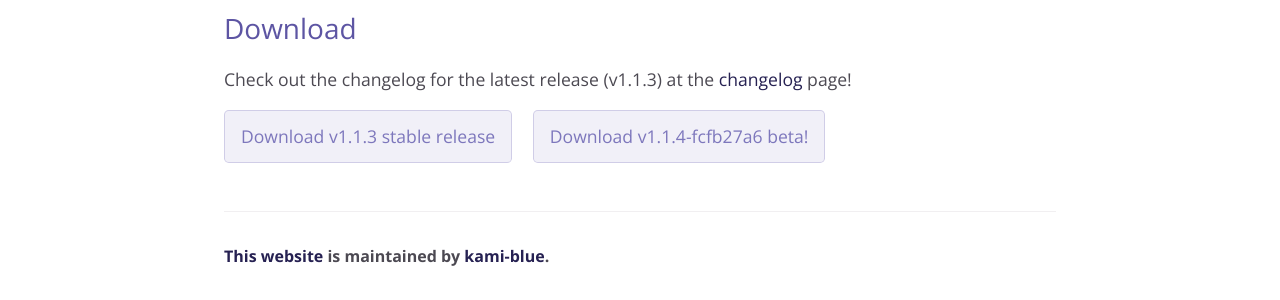
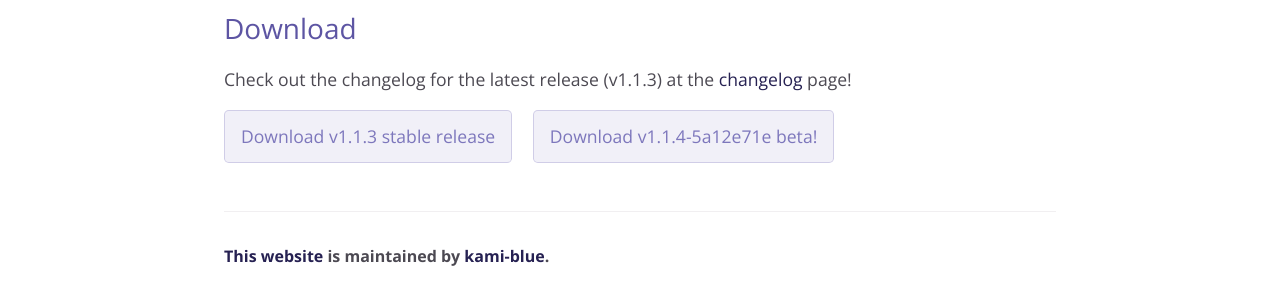
Before and after one commit to kami-blue/website, a Jekyll site: the page built from docs/download.md, in a window 1280 px wide. Shown: the part 464-764 px from the top of the page. Built offline with Jekyll 4.4.1, drawn with Linux system fonts in a browser that asks for light colours.

Commit message:
bump ver to v1.1.4-5a12e71e

```diff
--- a/docs/_config.yml
+++ b/docs/_config.yml
@@ -6,9 +6,9 @@ github:
   repository_url: https://github.com/kami-blue/client
   website_url: https://github.com/kami-blue/website
   jar_url: https://github.com/kami-blue/client/releases/download/v1.1.3/KAMI-Blue-v1.1.3-release.jar
-  beta_jar_url: https://github.com/kami-blue/nightly-releases/releases/download/1.1.4-fcfb27a6/kamiblue-1.1.4-fcfb27a6-release.jar
+  beta_jar_url: https://github.com/kami-blue/nightly-releases/releases/download/1.1.4-5a12e71e/kamiblue-1.1.4-5a12e71e-release.jar
 cur_ver: v1.1.3
-beta_ver: v1.1.4-fcfb27a6
+beta_ver: v1.1.4-5a12e71e
 discord_url: https://discord.gg/KfpqwZB
 baritone_url: https://github.com/cabaletta/baritone/releases/tag/v1.2.14
 theme: jekyll-theme-cayman
```
